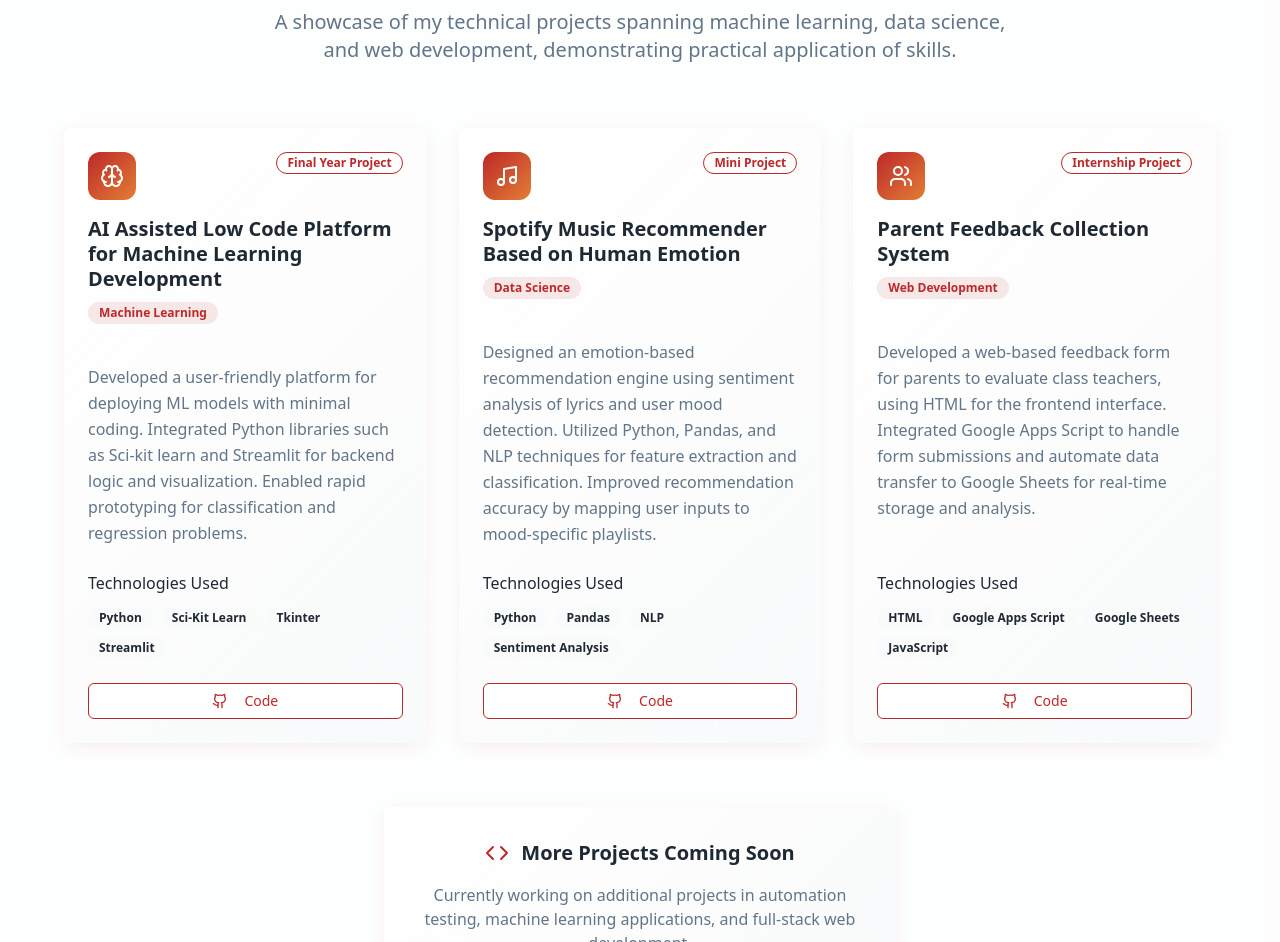
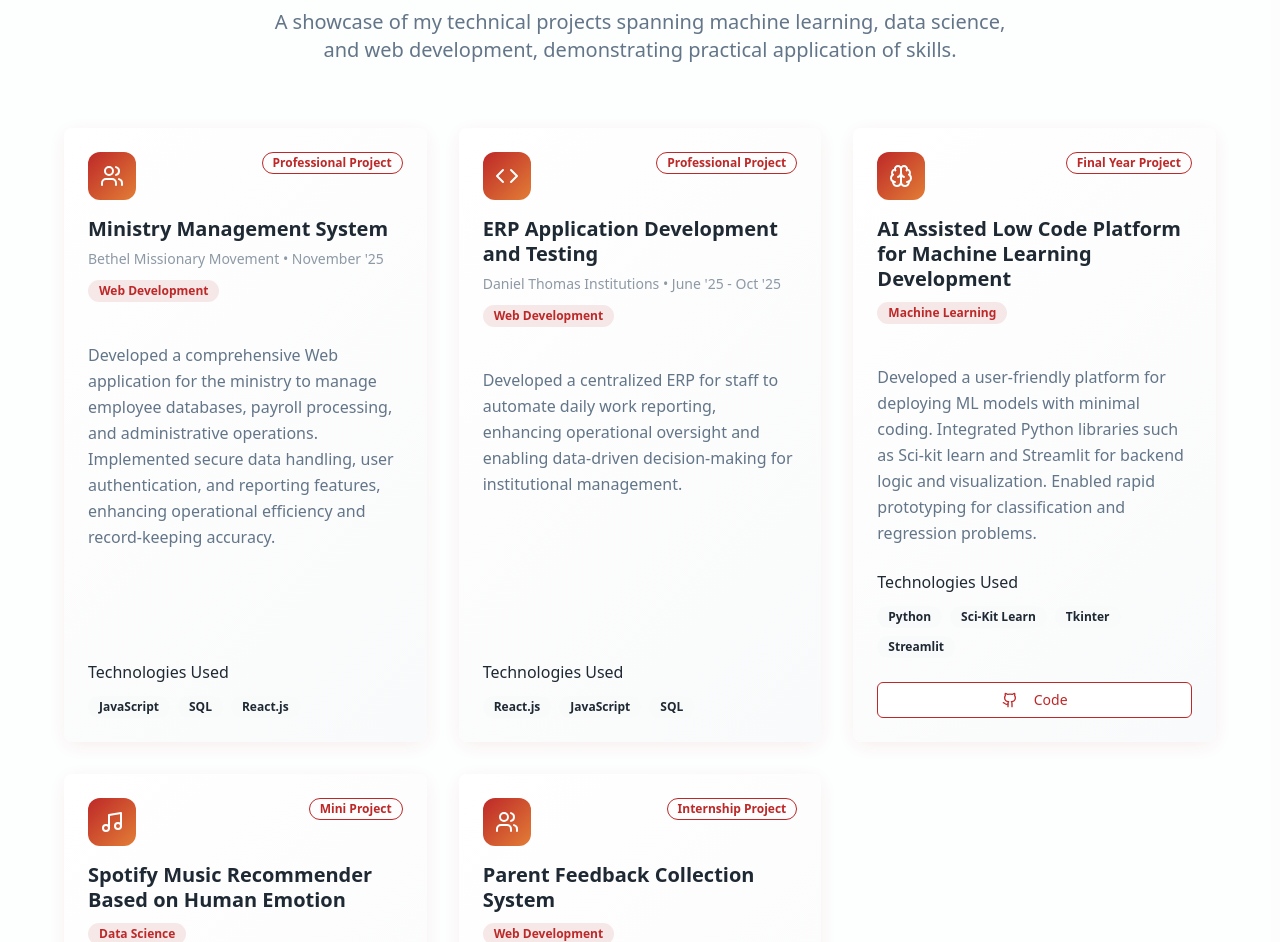
Before and after one commit to jeredson/my_resume, a React (Vite) app: page / in a window 1280 px wide. Shown: the part 3084-4026 px from the top of the page. Built offline with nearby package versions, Linux system fonts and the light colour scheme; the HTML template or start-up script is replaced by a standard one.

Commit message:
Add two new professional projects: Ministry Management System and ERP Application

```diff
--- a/src/components/Projects.tsx
+++ b/src/components/Projects.tsx
@@ -5,6 +5,26 @@ import { ExternalLink, Github, Brain, Music, Users, Code } from "lucide-react";
 
 const Projects = () => {
   const projects = [
+    {
+      title: "Ministry Management System",
+      type: "Professional Project",
+      description: "Developed a comprehensive Web application for the ministry to manage employee databases, payroll processing, and administrative operations. Implemented secure data handling, user authentication, and reporting features, enhancing operational efficiency and record-keeping accuracy.",
+      technologies: ["JavaScript", "SQL", "React.js"],
+      icon: Users,
+      category: "Web Development",
+      period: "November '25",
+      client: "Bethel Missionary Movement"
+    },
+    {
+      title: "ERP Application Development and Testing",
+      type: "Professional Project",
+      description: "Developed a centralized ERP for staff to automate daily work reporting, enhancing operational oversight and enabling data-driven decision-making for institutional management.",
+      technologies: ["React.js", "JavaScript", "SQL"],
+      icon: Code,
+      category: "Web Development",
+      period: "June '25 - Oct '25",
+      client: "Daniel Thomas Institutions"
+    },
     {
       title: "AI Assisted Low Code Platform for Machine Learning Development",
       type: "Final Year Project",
@@ -76,6 +96,11 @@ const Projects = () => {
                   <h3 className="text-xl font-semibold text-foreground group-hover:text-primary transition-colors duration-300 mb-2 leading-tight">
                     {project.title}
                   </h3>
+                  {project.client && (
+                    <p className="text-sm text-text-light mb-2">
+                      {project.client} • {project.period}
+                    </p>
+                  )}
                   <Badge className="mb-4 bg-primary/10 text-primary hover:bg-primary hover:text-primary-foreground">
                     {project.category}
                   </Badge>
```
